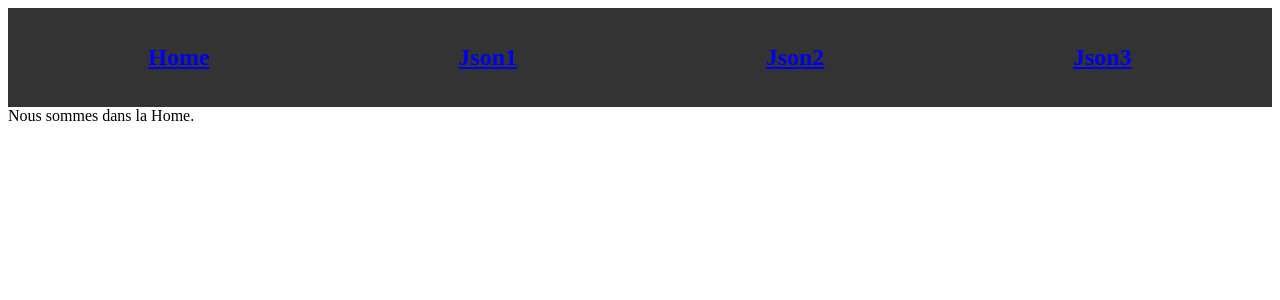
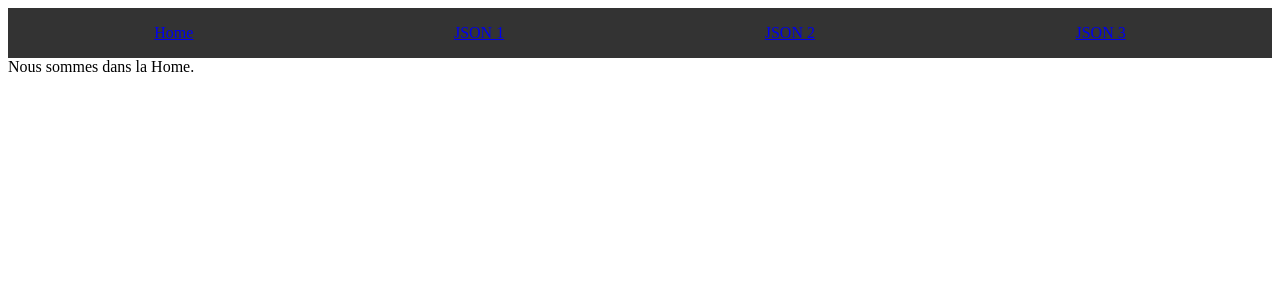
Before and after one commit to Miamer/project_vue.3.12, a Vue app: page / in a window 1280 px wide. Shown: the top 300 px of the page. Built offline with nearby package versions, Linux system fonts and the light colour scheme.

Commit message:
feat(flatten object): after test, change router to implement json params

```diff
--- a/src/components/NavBar.vue
+++ b/src/components/NavBar.vue
@@ -7,10 +7,10 @@ defineProps<{}>();
 
 <template>
   <nav>
-    <RouterLink to="/"><h1>Home</h1></RouterLink>
-    <RouterLink to="/firstPage"><h1>Json1</h1></RouterLink>
-    <RouterLink to="/secondPage"><h1>Json2</h1></RouterLink>
-    <RouterLink to="/thirdPage"><h1>Json3</h1></RouterLink>
+    <router-link to="/">Home</router-link>
+    <router-link :to="{ name: 'page', params: { jsonFile: 'json1' } }">JSON 1</router-link>
+    <router-link :to="{ name: 'page', params: { jsonFile: 'json2' } }">JSON 2</router-link>
+    <router-link :to="{ name: 'page', params: { jsonFile: 'json3' } }">JSON 3</router-link>
   </nav>
 </template>
 
--- a/src/router/index.ts
+++ b/src/router/index.ts
@@ -1,6 +1,6 @@
 import { createRouter, createWebHistory } from 'vue-router';
 import HomeView from '../views/HomeView.vue';
-import FirstPageView from '../views/ParentComponent.vue';
+import Parent from '../views/ParentComponent.vue';
 import SecondPageView from '../views/SecondPageView.vue';
 import ThirdPageView from '@/views/ThirdPageView.vue';
 
@@ -13,19 +13,9 @@ const router = createRouter({
       component: HomeView,
     },
     {
-      path: '/firstPage',
-      name: 'firstPage',
-      component: FirstPageView,
-    },
-    {
-      path: '/secondPage',
-      name: 'secondPage',
-      component: SecondPageView,
-    },
-    {
-      path: '/thirdPage',
-      name: 'thirdPage',
-      component: ThirdPageView,
+      path: '/page/:jsonFile',
+      name: 'page',
+      component: Parent,
     },
   ],
 });
--- a/src/views/ParentComponent.vue
+++ b/src/views/ParentComponent.vue
@@ -6,7 +6,9 @@ import { extractFilteredData } from '../utils/extractFilteredData.ts';
 import type { DomStructure } from '../shared/type.ts';
 import { mergeValueWithDomStructure } from '@/utils/mergeValueAndDomStructureForm.ts';
 import { transformKeyToReference } from '@/utils/transformKeyToReference.ts';
+import { useRoute } from 'vue-router';
 
+const route = useRoute();
 
 const jsonData = ref<any>(null);
 const titleData = ref<string>('');
@@ -15,10 +17,9 @@ const titleData = ref<string>('');
 const domStructureRender = ref({});
 const domStructureAndValueForm = ref<DomStructure[]>([{}]);
 
-
-onMounted(async () => {
+const loadData = async (jsonFile: string) => {
   try {
-    const response = await fetch('src/data/json2.json'); // URL de votre fichier JSON
+    const response = await fetch(`/data/${jsonFile}.json`);  // URL de votre fichier JSON
     if (!response.ok) {
       throw new Error('Error data fetch JSON');
     }
@@ -32,6 +33,10 @@ onMounted(async () => {
   } catch (error) {
     console.error('Erreur:', error);
   }
+};
+
+onMounted(() => {
+  loadData(route.params.jsonFile as string);
 });
 
 const initData = (data: any) => {
@@ -70,6 +75,10 @@ watch(
   {immediate: true},
 );
 
+watch(() => route.params.jsonFile, (newFile) => {
+  if (newFile) loadData(newFile as string);
+});
+
 onMounted(async () => {
   if (jsonData.value) {
     initData(jsonData.value);
```
Also changed, not shown: public/data/json1.json (renamed from src/data/json1.json), public/data/json2.json (renamed from src/data/json2.json), public/data/json3.json (renamed from src/data/json3.json).
